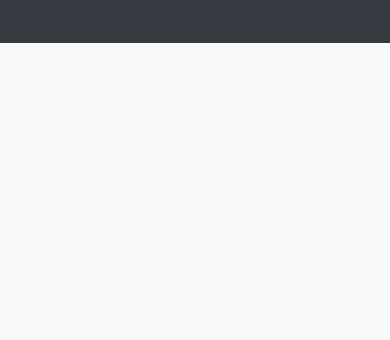
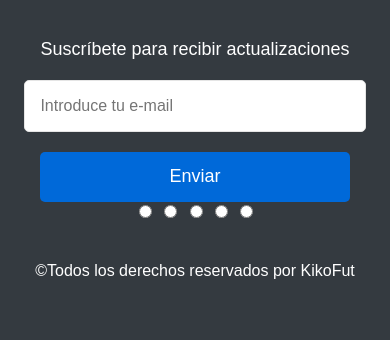
Before and after one commit to K1K04/proyecto_final_api, a Flask app: page / in a window 390 px wide; the page is wider, and only the part inside the window is pictured. Shown: the part 936-1276 px from the top of that part. Before the commit the page ends 979 px from the top of that part, so only its background shows below. Run offline with Flask 2, Linux system fonts and the light colour scheme; data that the repository does not hold is empty.

Commit message:
mejoras finales del css

```diff
--- a/api_part2/static/styles.css
+++ b/api_part2/static/styles.css
@@ -242,57 +365,89 @@ footer {
 
 .footer-container {
     display: flex;
+    flex-wrap: wrap;
     justify-content: space-between;
-    align-items: center;
+    align-items: flex-start;
     max-width: 1200px;
     margin: 0 auto;
 }
 
 .footer-section {
     flex: 1;
-    display: flex;
-    justify-content: center;
-    align-items: center;
-    flex-direction: column;
+    margin: 10px;
+    text-align: center;
+}
+
+.footer-section.logo-section {
     text-align: center;
 }
 
 .footer-section img.footer-logo {
-    width: 120px;
-    height: 120px;
+    width: 100px;
+    height: 100px;
     border-radius: 50%;
-    object-fit: cover; /* Ensure the logo fits within the circle */
+    object-fit: cover;
+}
+
+.footer-section.links-section h4,
+.footer-section.subscription-section h4,
+.footer-section.social-section h4 {
+    margin-bottom: 20px;
+    font-size: 18px;
+    color: #fff;
+    text-transform: uppercase;
+}
+
+.footer-section.links-section ul {
+    list-style: none;
+    padding: 0;
+    text-align: left;
+}
+
+.footer-section.links-section ul li {
+    margin-bottom: 10px;
+}
+
+.footer-section.links-section ul li a {
+    color: #bbb;
+    text-decoration: none;
+    transition: color 0.3s;
+}
+
+.footer-section.links-section ul li a:hover {
+    color: #fff;
 }
 
 .footer-section .form {
     display: flex;
     flex-direction: column;
     align-items: center;
-    gap: 20px;
+    gap: 10px;
     width: 100%;
-}
-
-.footer-section .note {
-    display: flex;
-    flex-direction: column;
-    align-items: center;
 }
 
 .footer-section .input-group {
     display: flex;
+    flex-direction: column; /* Cambiado para que los elementos estén en columna */
     align-items: center;
     width: 100%;
-    max-width: 400px;
+    max-width: 500px; /* Aumenta el ancho máximo */
+}
+
+.footer-section .note {
+    font-size: 18px; /* Ajusta el tamaño del texto */
+    margin-bottom: 10px;
 }
 
 .footer-section .input_field {
-    width: 70%;
-    height: 42px;
-    padding: 0 10px;
-    border-radius: 5px 0 0 5px;
+    width: 100%; /* Aumenta el ancho al 100% del contenedor */
+    height: 50px; /* Aumenta la altura del campo de entrada */
+    padding: 0 15px; /* Aumenta el padding interno */
+    border-radius: 5px;
     outline: none;
     border: 1px solid #e5e5e5;
     transition: all 0.3s ease-in-out;
+    font-size: 16px; /* Aumenta el tamaño de la fuente */
 }
 
 .footer-section .input_field:focus {
@@ -301,65 +456,36 @@ footer {
 }
 
 .footer-section .submit {
-    width: 30%;
-    height: 42px;
+    width: 100%; /* Aumenta el ancho al 100% del contenedor */
+    height: 50px; /* Aumenta la altura del botón */
     background: #0069d9;
     color: #fff;
     border: none;
-    border-radius: 0 5px 5px 0;
+    border-radius: 5px;
     cursor: pointer;
     transition: background 0.3s ease-in-out;
+    font-size: 18px; /* Aumenta el tamaño de la fuente */
+    margin-top: 10px; /* Añade un margen superior */
 }
 
 .footer-section .submit:hover {
     background: #0056b3;
 }
 
-.rating {
+.footer-section .social-section .social-icons {
     display: flex;
     justify-content: center;
-    margin-top: 10px;
+    gap: 10px;
 }
 
-.rating input {
-    display: none;
+.footer-section .social-section .social-icons a img {
+    width: 30px;
+    height: 30px;
+    transition: transform 0.3s;
 }
 
-.rating label {
-    font-size: 30px;
-    color: #ccc;
-    cursor: pointer;
-    transition: color 0.3s ease-in-out;
-}
-
-.rating input:checked ~ label,
-.rating label:hover,
-.rating label:hover ~ label {
-    color: #ff9800;
-}
-
-.status {
-    margin-top: 20px;
-}
-
-.status span {
-    display: inline-block;
-    width: 16px;
-    height: 16px;
-    border-radius: 50%;
-    margin: 0 5px;
-}
-
-.status .w {
-    background-color: #4CAF50;
-}
-
-.status .d {
-    background-color: #FFC107;
-}
-
-.status .l {
-    background-color: #F44336;
+.footer-section .social-section .social-icons a img:hover {
+    transform: scale(1.1);
 }
 
 footer p {
@@ -367,3 +493,38 @@ footer p {
     font-size: 14px;
     color: #bbb;
 }
+
+.social-icon {
+    width: 56px;        /* Ancho deseado */
+    height: 52px;       /* Altura deseada */
+    border-radius: 50%; /* Bordes redondeados */
+}
+
+@media (max-width: 768px) {
+    .footer-container {
+        flex-direction: column;
+        align-items: center;
+    }
+
+    .footer-section {
+        margin: 20px 0;
+        text-align: center;
+    }
+
+    .footer-section .input-group {
+        flex-direction: column;
+        width: 100%;
+        max-width: 100%;
+    }
+
+    .footer-section .input_field {
+        border-radius: 5px;
+        width: 100%;
+        margin-bottom: 10px;
+    }
+
+    .footer-section .submit {
+        border-radius: 5px;
+        width: 100%;
+    }
+}
```
Also changed, not shown: other parts of api_part2/static/styles.css (+142 -19 lines).
